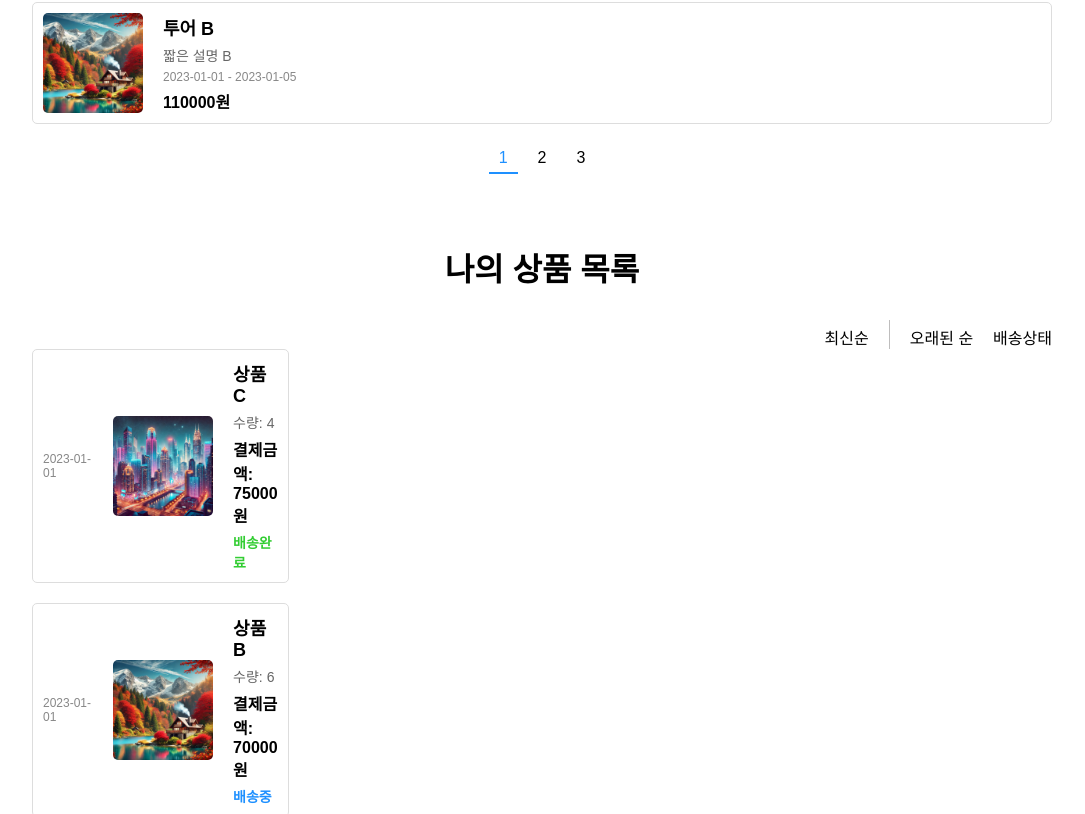
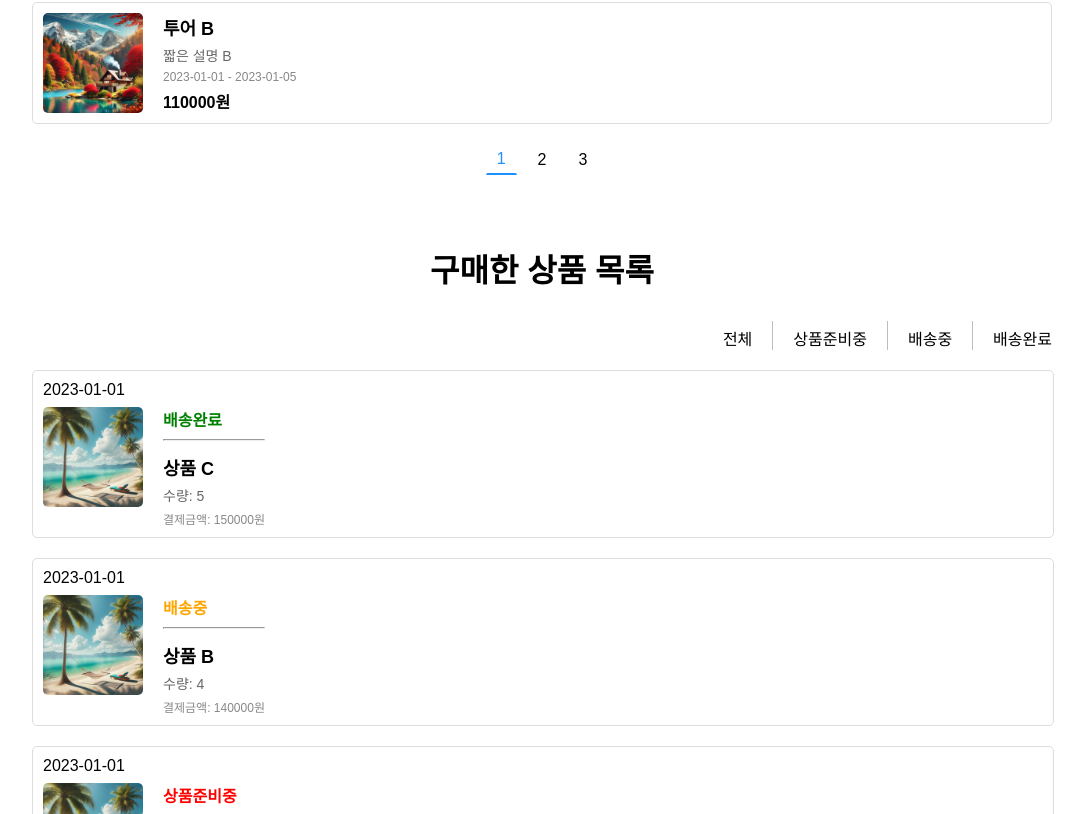
Before and after one commit to 717276/352kh, a React (Vite) app: page /mypage in a window 1280 px wide. Shown: the part 1486-2300 px from the top of the page, without its empty margins (98-1183 px from the left). Built offline with nearby package versions, Linux system fonts and the light colour scheme; a web font is replaced by a local one.

Commit message:
feat: update mypage

```diff
--- a/src/components/css/mypage/MyPage.css
+++ b/src/components/css/mypage/MyPage.css
@@ -17,7 +17,7 @@ form {
 
 .myinfo {
   display: flex;
-  align-items: stretch;
+  align-items: stretch; /* 섹션의 높이를 동일하게 설정 */
   justify-content: center;
   gap: 30px;
   padding: 10px 20px;
@@ -26,7 +26,7 @@ form {
 .info-section, .image-section {
   display: flex;
   flex-direction: column;
-  justify-content: center;
+  justify-content: center; /* 섹션의 내용물을 중앙에 배치 */
   height: 100%;
 }
 
@@ -72,11 +72,11 @@ form {
   background-color: #1E90FF;
   color: white;
   cursor: pointer;
-  transition: background-color 0.3s ease;
+  transition: background-color 0.3s ease; /* 부드러운 전환 효과 추가 */
 }
 
 .mypage-table td button:hover {
-  background-color: #1C86EE;
+  background-color: #1C86EE; /* hover 상태에서 더 밝은 색상으로 변경 */
 }
 
 .edit-field {
@@ -105,11 +105,11 @@ form {
   background-color: #1E90FF;
   color: white;
   cursor: pointer;
-  transition: background-color 0.3s ease;
+  transition: background-color 0.3s ease; /* 부드러운 전환 효과 추가 */
 }
 
 .edit-buttons button:hover {
-  background-color: #1C86EE;
+  background-color: #1C86EE; /* hover 상태에서 더 밝은 색상으로 변경 */
 }
 
 .my-info {
@@ -138,11 +138,11 @@ form {
   cursor: pointer;
   width: 80px;
   height: 50px;
-  transition: background-color 0.3s ease;
+  transition: background-color 0.3s ease; /* 부드러운 전환 효과 추가 */
 }
 
 .zip-code-button:hover {
-  background-color: #FF4500;
+  background-color: #FF4500; /* hover 상태에서 더 밝은 색상으로 변경 */
 }
 
 .edit-field:last-child > .edit-buttons {
@@ -186,11 +186,11 @@ form {
   color: white;
   cursor: pointer;
   display: inline-block;
-  transition: background-color 0.3s ease;
+  transition: background-color 0.3s ease; /* 부드러운 전환 효과 추가 */
 }
 
 .image-change:hover {
-  background-color: #777;
+  background-color: #777; /* hover 상태에서 더 밝은 색상으로 변경 */
 }
 
 .MyPageTrip, .MyPageProducts {
@@ -212,7 +212,7 @@ form {
   cursor: pointer;
 }
 
-.sort-type li:first-child {
+.sort-type li:not(:last-child) {
   border-right: 1px solid rgb(190, 189, 189);
   padding-right: 20px;
 }
@@ -242,7 +242,6 @@ form {
   display: flex;
   flex-direction: column;
   gap: 5px;
-  flex: 1;
 }
 
 .trip-name, .product-name {
@@ -255,32 +254,44 @@ form {
   color: #666;
 }
 
-.trip-date, .product-date {
+.trip-date, .product-price {
   font-size: 12px;
   color: #888;
 }
 
-.trip-price, .product-price {
+.trip-price {
   font-size: 16px;
   color: #000;
   font-weight: bold;
 }
 
+
+.product-item {
+  display: flex;
+  flex-direction: column;
+  align-items: flex-start;
+  width: 98%;
+  gap: 8px;
+}
+
+.product-info {
+  display: flex;
+  gap: 20px;
+  width: 100%;
+}
+
 .product-status {
-  font-size: 14px;
+  font-size: 16px;
   font-weight: bold;
+  color: green;
+}
+
+.product-status.배송중 {
+  color: orange;
 }
 
 .product-status.상품준비중 {
-  color: #FFA500;
-}
-
-.product-status.배송중 {
-  color: #1E90FF;
-}
-
-.product-status.배송완료 {
-  color: #32CD32;
+  color: red;
 }
 
 .pagination {
@@ -292,16 +303,16 @@ form {
 .page-span {
   padding: 5px 10px;
   margin: 0 5px;
-  border-bottom: 2px solid transparent;
+  border: 1px solid transparent;
   cursor: pointer;
+  color: #000;
 }
 
 .page-span.active {
+  border-bottom: 2px solid #1E90FF;
   color: #1E90FF;
-  border-bottom: 2px solid #1E90FF;
 }
 
 .page-span:hover {
-  color: #1C86EE;
-  border-bottom: 2px solid #1C86EE;
+  color: #1E90FF;
 }
--- a/src/pages/mypage/MyPage.jsx
+++ b/src/pages/mypage/MyPage.jsx
@@ -4,16 +4,17 @@ import profileImg from '../../images/profile/profile.png';
 import place1 from '../../images/place/place1.png';
 import place2 from '../../images/place/place2.png';
 import place3 from '../../images/place/place3.png';
+import productImg from '../../images/place/place1.png';
 
 const MyPage = () => {
   const [editField, setEditField] = useState('');
-  const [tripCurrentPage, setTripCurrentPage] = useState(1);
-  const [productCurrentPage, setProductCurrentPage] = useState(1);
-  const [tripSortType, setTripSortType] = useState('latest');
+  const [currentPage, setCurrentPage] = useState(1);
+  const [productPage, setProductPage] = useState(1);
+  const [sortType, setSortType] = useState('latest');
   const [productSortType, setProductSortType] = useState('latest');
   const itemsPerPage = 5;
 
-  const mockTripData = Array.from({ length: 15 }, (_, index) => ({
+  const mockData = Array.from({ length: 15 }, (_, index) => ({
     id: index + 1,
     img: [place1, place2, place3][index % 3],
     name: ['투어 A', '투어 B', '투어 C'][index % 3],
@@ -23,63 +24,65 @@ const MyPage = () => {
     price: `${(index + 1) * 10000}원`
   }));
 
-  const mockProductData = Array.from({ length: 15 }, (_, index) => ({
+  const productMockData = Array.from({ length: 15 }, (_, index) => ({
     id: index + 1,
-    img: [place1, place2, place3][index % 3],
-    name: ['상품 A', '상품 B', '상품 C'][index % 3],
+    img: productImg,
+    name: `상품 ${['A', 'B', 'C'][index % 3]}`,
     purchaseDate: '2023-01-01',
-    quantity: Math.floor(Math.random() * 10) + 1,
-    price: `${(index + 1) * 5000}원`,
+    quantity: index % 5 + 1,
+    totalAmount: `${(index + 1) * 10000}원`,
     status: ['상품준비중', '배송중', '배송완료'][index % 3]
   }));
 
-  const [sortedTripData, setSortedTripData] = useState([...mockTripData]);
-  const [sortedProductData, setSortedProductData] = useState([...mockProductData]);
+  const [sortedData, setSortedData] = useState([...mockData]);
+  const [sortedProductData, setSortedProductData] = useState([...productMockData]);
 
   useEffect(() => {
-    const sortedTrips = [...mockTripData].sort((a, b) => {
-      if (tripSortType === 'latest') {
+    const sorted = [...mockData].sort((a, b) => {
+      if (sortType === 'latest') {
         return b.id - a.id;
       } else {
         return a.id - b.id;
       }
     });
-    setSortedTripData(sortedTrips);
-  }, [tripSortType]);
+    setSortedData(sorted);
+  }, [sortType]);
 
   useEffect(() => {
-    const sortedProducts = [...mockProductData].sort((a, b) => {
-      if (productSortType === 'latest') {
-        return b.id - a.id;
-      } else if (productSortType === 'oldest') {
-        return a.id - b.id;
+    let filteredProducts = productMockData;
+    if (productSortType === 'ready') {
+      filteredProducts = productMockData.filter(product => product.status === '상품준비중');
+    } else if (productSortType === 'shipping') {
+      filteredProducts = productMockData.filter(product => product.status === '배송중');
+    } else if (productSortType === 'completion') {
+      filteredProducts = productMockData.filter(product => product.status === '배송완료');
     } else {
-        return a.status.localeCompare(b.status);
+      filteredProducts = [...productMockData].sort((a, b) => b.id - a.id);
     }
-    });
-    setSortedProductData(sortedProducts);
+
+    setSortedProductData(filteredProducts);
   }, [productSortType]);
 
-  const tripTotalPages = Math.ceil(sortedTripData.length / itemsPerPage);
-  const productTotalPages = Math.ceil(sortedProductData.length / itemsPerPage);
+  const totalPages = Math.ceil(sortedData.length / itemsPerPage);
+  const totalProductPages = Math.ceil(sortedProductData.length / itemsPerPage);
 
-  const handleChangeTripPage = (page) => {
-    setTripCurrentPage(page);
+  const handleChangePage = (page) => {
+    setCurrentPage(page);
   };
 
   const handleChangeProductPage = (page) => {
-    setProductCurrentPage(page);
+    setProductPage(page);
   };
 
   const toggleEditField = (field) => {
     setEditField(editField === field ? '' : field);
   };
 
-  const tripStartIndex = (tripCurrentPage - 1) * itemsPerPage;
-  const selectedTrips = sortedTripData.slice(tripStartIndex, tripStartIndex + itemsPerPage);
+  const startIndex = (currentPage - 1) * itemsPerPage;
+  const selectedItems = sortedData.slice(startIndex, startIndex + itemsPerPage);
 
-  const productStartIndex = (productCurrentPage - 1) * itemsPerPage;
-  const selectedProducts = sortedProductData.slice(productStartIndex, productStartIndex + itemsPerPage);
+  const productStartIndex = (productPage - 1) * itemsPerPage;
+  const selectedProductItems = sortedProductData.slice(productStartIndex, productStartIndex + itemsPerPage);
 
   return (
     <>
@@ -251,10 +254,10 @@ const MyPage = () => {
           <h1>나의 투어리스트</h1>
           <div className="trip-list">
             <ul className='sort-type'>
-              <li onClick={() => setTripSortType('latest')}>최신순</li>
-              <li onClick={() => setTripSortType('oldest')}>오래된 순</li>
+              <li onClick={() => setSortType('latest')}>최신순</li>
+              <li onClick={() => setSortType('oldest')}>오래된 순</li>
             </ul>
-            {selectedTrips.map((item) => (
+            {selectedItems.map((item) => (
               <div key={item.id} className="trip-item">
                 <img src={item.img} alt={item.name} />
                 <div className="trip-details">
@@ -267,11 +270,11 @@ const MyPage = () => {
             ))}
           </div>
           <div className="pagination">
-            {Array.from({ length: tripTotalPages }, (_, index) => (
+            {Array.from({ length: totalPages }, (_, index) => (
               <span
                 key={index + 1}
-                className={`page-span ${tripCurrentPage === index + 1 ? 'active' : ''}`}
-                onClick={() => handleChangeTripPage(index + 1)}
+                className={`page-span ${currentPage === index + 1 ? 'active' : ''}`}
+                onClick={() => handleChangePage(index + 1)}
               >
                 {index + 1}
               </span>
@@ -279,31 +282,36 @@ const MyPage = () => {
           </div>
         </div>
         <div className='MyPageProducts'>
-          <h1>나의 상품 목록</h1>
+          <h1>구매한 상품 목록</h1>
+          <div className="product-list">
             <ul className='sort-type'>
-            <li onClick={() => setProductSortType('latest')}>최신순</li>
-            <li onClick={() => setProductSortType('oldest')}>오래된 순</li>
-            <li onClick={() => setProductSortType('status')}>배송상태</li>
+              <li onClick={() => setProductSortType('latest')}>전체</li>
+              <li onClick={() => setProductSortType('ready')}>상품준비중</li>
+              <li onClick={() => setProductSortType('shipping')}>배송중</li>
+              <li onClick={() => setProductSortType('completion')}>배송완료</li>
             </ul>
-          <div className="product-list">
-            {selectedProducts.map((item) => (
+            {selectedProductItems.map((item) => (
               <div key={item.id} className="product-item">
-                <div className="product-date">{item.purchaseDate}</div>
+                <div className="purchase-date">{item.purchaseDate}</div>
+                <div className='product-info'>
                   <img src={item.img} alt={item.name} />
                   <div className="product-details">
+                    <div className={`product-status ${item.status}`}>{item.status}
+                      <hr />
+                    </div>
                     <div className="product-name">{item.name}</div>
                     <div className="product-quantity">수량: {item.quantity}</div>
-                  <div className="product-price">결제금액: {item.price}</div>
-                  <div className={`product-status ${item.status}`}>{item.status}</div>
+                    <div className="product-price">결제금액: {item.totalAmount}</div>
+                  </div>
                 </div>
               </div>
             ))}
           </div>
           <div className="pagination">
-            {Array.from({ length: productTotalPages }, (_, index) => (
+            {Array.from({ length: totalProductPages }, (_, index) => (
               <span
                 key={index + 1}
-                className={`page-span ${productCurrentPage === index + 1 ? 'active' : ''}`}
+                className={`page-span ${productPage === index + 1 ? 'active' : ''}`}
                 onClick={() => handleChangeProductPage(index + 1)}
               >
                 {index + 1}
```
Lines whose indentation alone changed are shown as unchanged.
